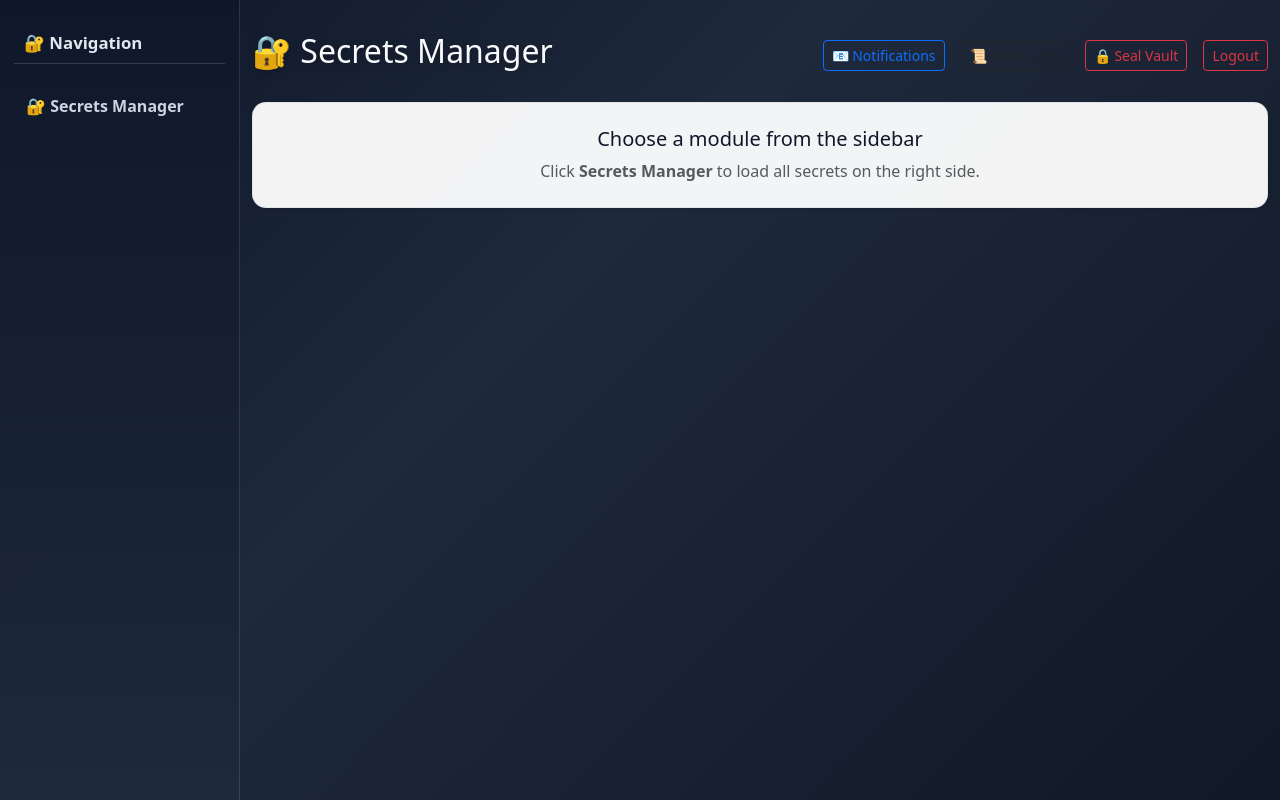
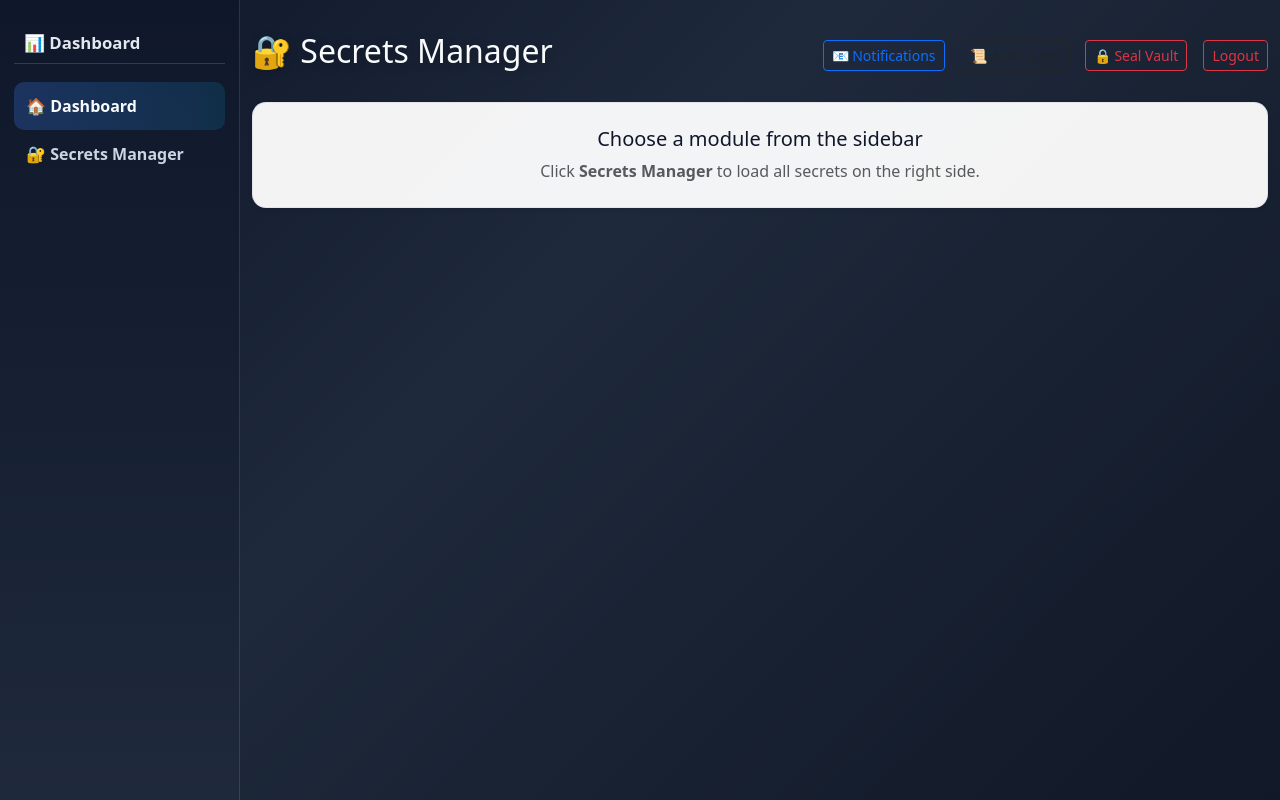
Before and after one commit to shaik-byte/ci-secrets-management, a Django app: template vault_dashboard/templates/vault_dashboard/dashboard.html in a window 1280 px wide. Run offline with Django 5.2, Linux system fonts and the light colour scheme; the template is opened without the code that fills it: values that come from a table or form of the project are taken from there, others are empty; data comes from the database, SQL or seed files in the repository.

Commit message:
Rename sidebar navigation to Dashboard and add return action

```diff
--- a/vault_dashboard/templates/vault_dashboard/dashboard.html
+++ b/vault_dashboard/templates/vault_dashboard/dashboard.html
@@ -108,8 +108,11 @@
 
 <div class="app-shell">
     <aside class="sidebar">
-        <div class="sidebar-title">🔐 Navigation</div>
-        <button id="nav-secrets" class="sidebar-item active" type="button" onclick="showSection('secrets')">
+        <div class="sidebar-title">📊 Dashboard</div>
+        <button id="nav-dashboard" class="sidebar-item active" type="button" onclick="showSection('dashboard')">
+            🏠 Dashboard
+        </button>
+        <button id="nav-secrets" class="sidebar-item" type="button" onclick="showSection('secrets')">
             🔐 Secrets Manager
         </button>
     </aside>
@@ -378,6 +381,7 @@ function showSection(section) {
     const sections = ["secrets"];
 
     const welcome = document.getElementById("welcome-panel");
+    const dashboardBtn = document.getElementById("nav-dashboard");
 
     sections.forEach(name => {
         const panel = document.getElementById(`section-${name}`);
@@ -387,8 +391,12 @@ function showSection(section) {
         if (navBtn) navBtn.classList.toggle("active", name === section);
     });
 
+    if (dashboardBtn) {
+        dashboardBtn.classList.toggle("active", section === "dashboard");
+    }
+
     if (welcome) {
-        welcome.style.display = section ? "none" : "block";
+        welcome.style.display = section === "dashboard" ? "block" : "none";
     }
 }
 
@@ -410,7 +418,7 @@ function toggleSecret(id) {
 }
 
 
-showSection(null);
+showSection("dashboard");
 </script>
 
 </body>
```
